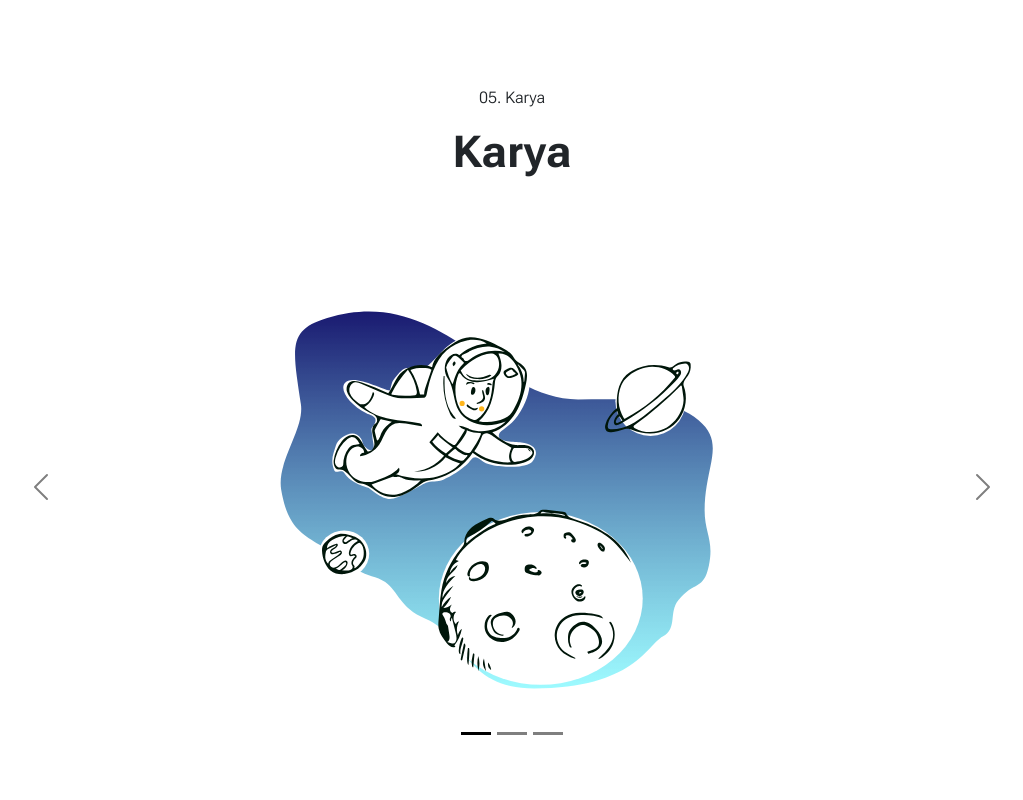
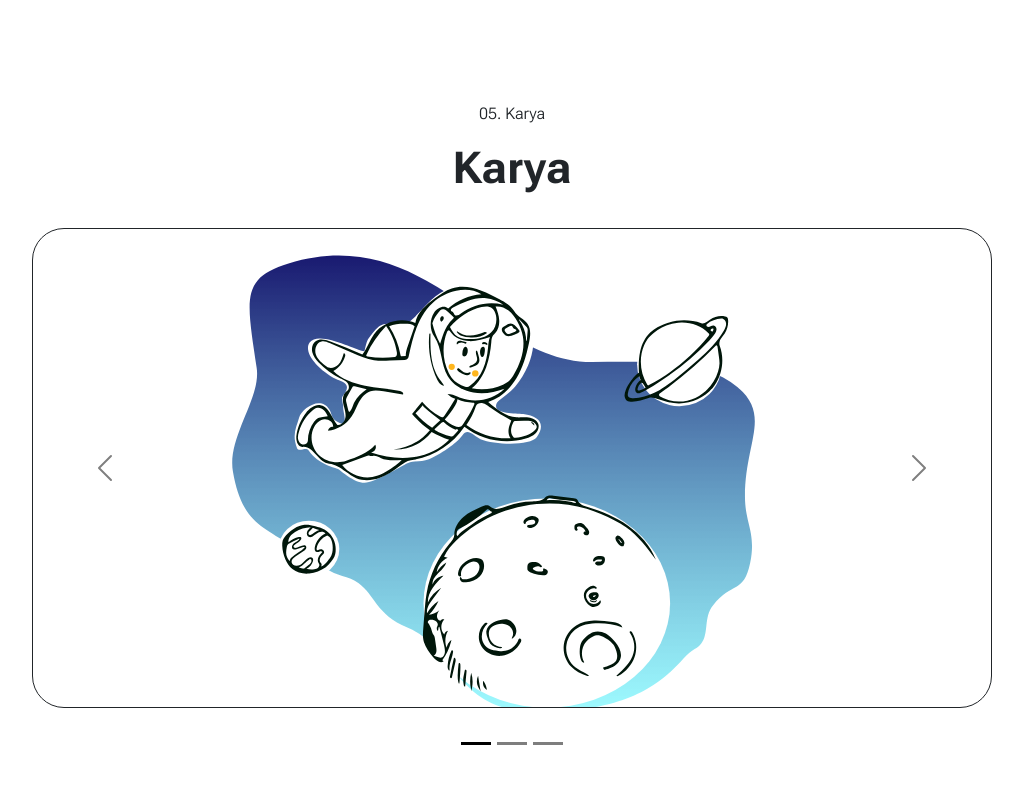
Before and after one commit to athallie/Tugas-Akhir-DDAP, a website: page index.html in a window 1280 px wide. Shown: the part 3100-3900 px from the top of the page, without its empty margins (128-1151 px from the left). Drawn offline with nearby package versions, Linux system fonts and the light colour scheme.

Commit message:
modified carousel layout

```diff
--- a/css/styles.scss
+++ b/css/styles.scss
@@ -96,12 +96,35 @@ header {
         border-width: 1px;
         box-shadow: 3px 3px 3px 2px rgba(0, 0, 0, 0.2);
     }
+    .container-fluid {
+        padding-top: 1em;
+    }
 }
 
 #hadiah-list {
     .card {
         width: 5em;
         background-color: white;
+    }
+}
+
+#karya-page {
+    .carousel {
+        display: flex;
+        width: 60em;
+        height: 30em;
+        .carousel-indicators {
+            bottom: -4em;
+        }
+        .carousel-inner {
+            display: flex;
+            align-items: center;
+        }
+    }
+    .carousel-item {
+        img {
+            width: 70%;
+        }
     }
 }
 
--- a/index.html
+++ b/index.html
@@ -184,26 +184,26 @@
         <p class="kicker">05. Karya</p>
         <h2 class="headline">Karya</h2>
       </div>
-      <div class="carousel slide" id="karya-carousel">
+      <div class="carousel slide mx-auto border border-dark rounded-5" id="karya-carousel">
         <div class="carousel-indicators">
           <button type="button" data-bs-target="#karya-carousel" data-bs-slide-to="0" class="active" aria-current="true" aria-label="Slide 1"></button>
-          <button type="button" data-bs-target="#karya-carousel" data-bs-slide-to="1" aria-current="true" aria-label="Slide 1"></button>
-          <button type="button" data-bs-target="#karya-carousel" data-bs-slide-to="2" aria-current="true" aria-label="Slide 1"></button>
+          <button type="button" data-bs-target="#karya-carousel" data-bs-slide-to="1" aria-current="true" aria-label="Slide 2"></button>
+          <button type="button" data-bs-target="#karya-carousel" data-bs-slide-to="2" aria-current="true" aria-label="Slide 3"></button>
         </div>
         <div class="carousel-inner">
           <div class="carousel-item active">
             <a href="#">
-              <img src="images/Art 1.svg" class="d-block w-50 mx-auto"/>
+              <img src="images/Art 1.svg" class="d-block mx-auto"/>
             </a>
           </div>
           <div class="carousel-item">
             <a href="#">
-              <img src="images/Art 1.svg" class="d-block w-50 mx-auto"/>
+              <img src="images/Art 1.svg" class="d-block mx-auto"/>
             </a>
           </div>
           <div class="carousel-item">
             <a href="#">
-              <img src="images/Art 1.svg" class="d-block w-50 mx-auto"/>
+              <img src="images/Art 1.svg" class="d-block mx-auto"/>
             </a>
           </div>
         </div>
```
Also changed, not shown: css/styles.css, 1 other file.
